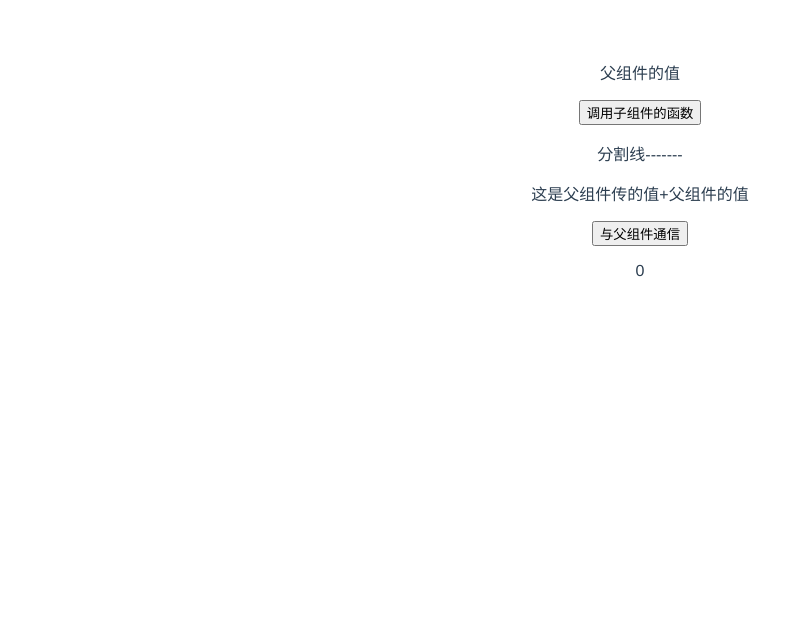
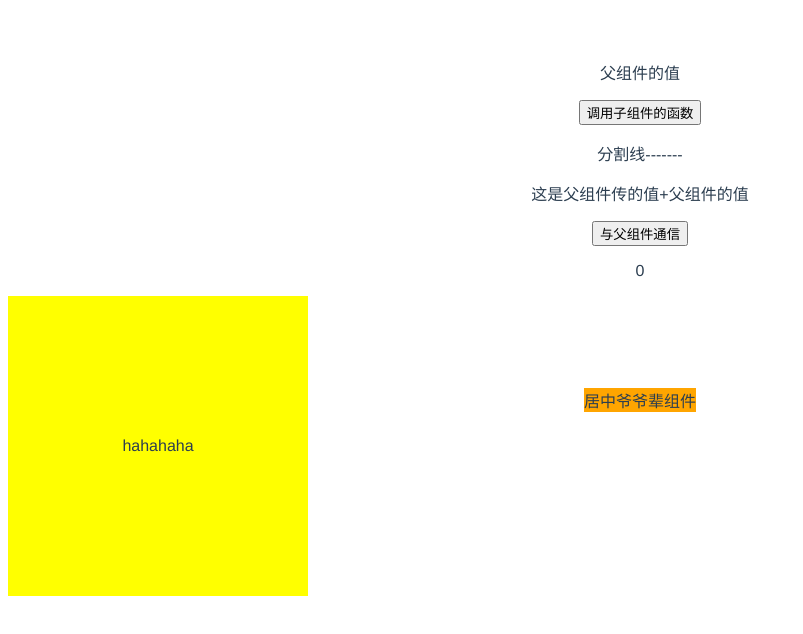
Before and after one commit to 1163710122/2022code, a Vue app: page /#/ in a window 1280 px wide. Shown: the top 634 px of the page, without its empty margins (0-803 px from the left). Built offline with nearby package versions, Linux system fonts and the light colour scheme.

Commit message:
provide、inject

```diff
--- a/src/components/HelloWorld.vue
+++ b/src/components/HelloWorld.vue
@@ -3,10 +3,12 @@
     <p>这是父组件传的值+{{message}}</p>
     <button @click="messageLong">与父组件通信</button>
     <p>{{data}}</p>
+    <children></children>
   </div>
 </template>
 
 <script>
+import children from '@/components/children'
 export default {
   data() {
     return {
@@ -14,6 +16,7 @@ export default {
     };
   },
   props: ["message"],
+  components:{children},
   methods: {
     messageLong() {
       this.$emit("messageLong");
--- /dev/null
+++ b/src/components/children.vue
@@ -0,0 +1,37 @@
+<template>
+  <div>
+    <div class="center">居中{{parentValue}}</div>
+    <div class="parent">
+      <div class="son">hahahaha</div>
+    </div>
+  </div>
+</template>
+
+<script>
+export default {
+  inject: ["parentValue"],
+};
+</script>
+
+<style scoped>
+.center {
+  background: orange;
+  position: absolute;
+  margin: auto;
+  top: 50%;
+  left: 50%;
+  transform: translate(-50%, -50%);
+}
+.parent {
+  width: 300px;
+  height: 300px;
+  background: orange;
+  text-align: center;
+  display: table;
+}
+.son {
+  display: table-cell;
+  background-color: yellow;
+  vertical-align: middle;
+}
+</style>
--- a/src/views/homepage.vue
+++ b/src/views/homepage.vue
@@ -9,13 +9,18 @@
 
 
 <script>
-import myComponent from "@/components/HelloWorld.vue";
+import myComponent from "@/components/HelloWorld";
 export default {
   name: "homepage",
   data() {
     return {
       message: "父组件的值",
     };
+  },
+  provide(){
+    return{
+      parentValue:'爷爷辈组件'
+    }
   },
   components: { myComponent },
   methods: {
```
